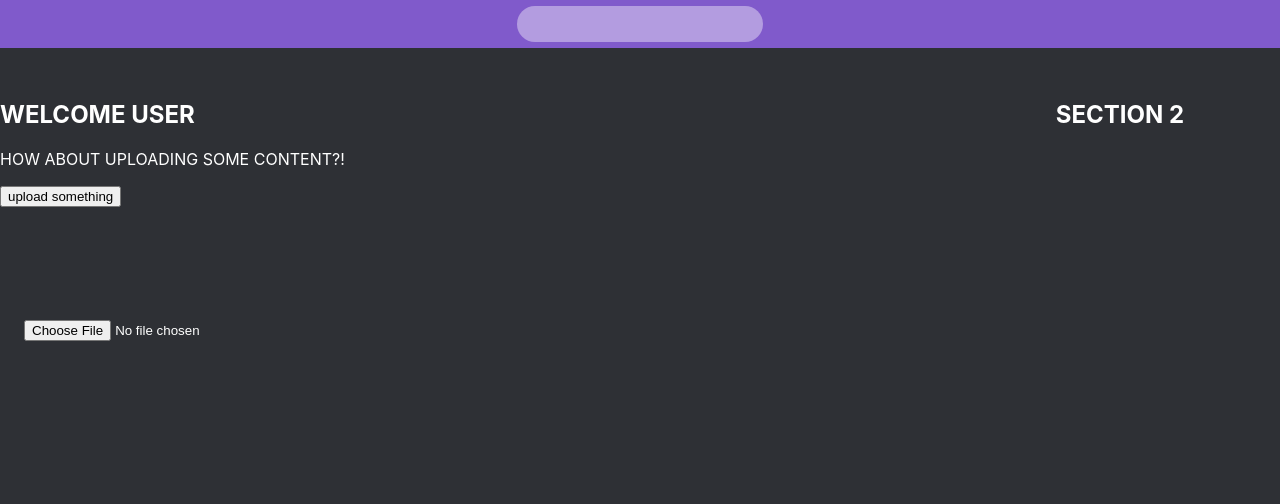
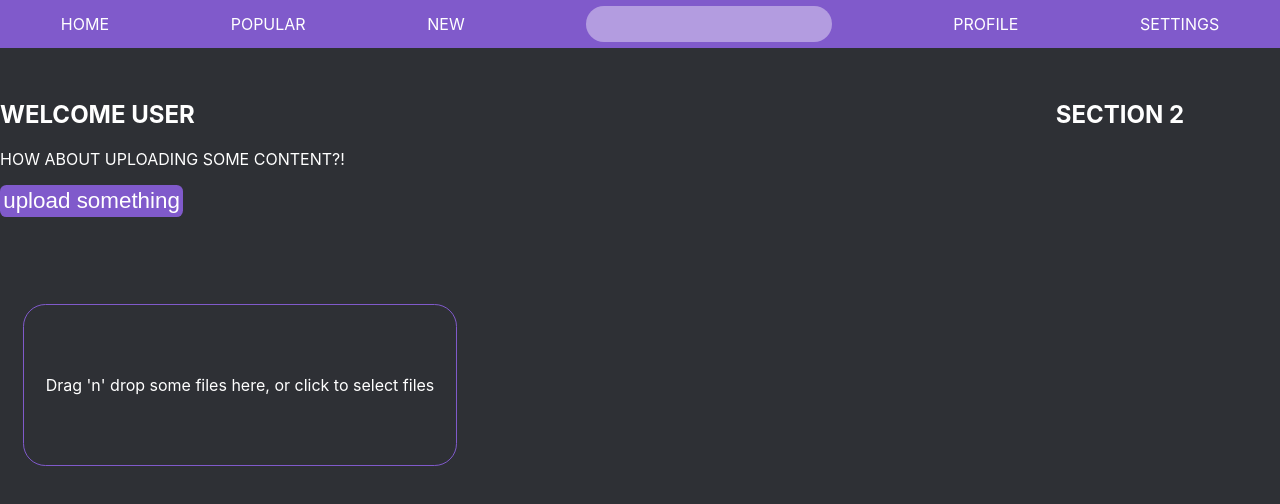
Before and after one commit to Nyannazz/reactImageBoard, a React (Create React App) app: page /profile in a window 1280 px wide. Both pictures are taken after a click on the button "upload something". Shown: the top 504 px of the page. Built offline with nearby package versions, Linux system fonts and the light colour scheme; no server answers.

Commit message:
upload fixed

```diff
--- a/package.json
+++ b/package.json
@@ -5,6 +5,7 @@
   "dependencies": {
     "react": "^16.8.6",
     "react-dom": "^16.8.6",
+    "react-dropzone": "^10.1.5",
     "react-scripts": "3.0.1"
   },
   "scripts": {
--- a/src/components/reactComponents/ImageBoard.js
+++ b/src/components/reactComponents/ImageBoard.js
@@ -77,7 +77,7 @@ export default class ImageBoard extends Component {
             <AppConsumer>
               {context=>
                 <PostView
-                  post={this.state.posts[this.state.postOpen-1]}
+                  postId={this.state.posts[this.state.postOpen-1].id}
                   provContext={context}
                   simpleMode={this.props.simpleMode}
                 />}
--- a/src/components/reactComponents/NavBar.js
+++ b/src/components/reactComponents/NavBar.js
@@ -1,5 +1,6 @@
 import React, { Component } from 'react'
 import Search from './Search.js'
+import {Link} from 'react-router-dom'
 
 export default class NavBar extends Component {
     constructor(props) {
@@ -13,7 +14,12 @@ export default class NavBar extends Component {
   render() {
     return (
       <nav className={'mainNavBar'}>
+        <Link className={'undecoratedLink'} to='/'>HOME</Link>
+        <div>POPULAR</div>
+        <div>NEW</div>
         <Search/>
+        <Link className={'undecoratedLink'} to='./profile'>PROFILE</Link>
+        <div>SETTINGS</div>
       </nav>
     )
   }
--- a/src/components/reactComponents/posts/PostView.js
+++ b/src/components/reactComponents/posts/PostView.js
@@ -2,35 +2,57 @@ import React, { Component } from 'react'
 import PostRating from './postView/PostRating.js'
 import PostComments from './postView/PostComments.js'
 import CommentForm from './postView/CommentForm.js'
+import axios from 'axios';
 
 
 import {BoardConsumer} from '../imageBoardContext.js'
 
 
 export default class PostView extends Component {
+
   constructor(props) {
     super(props)
     this.scrollRef=React.createRef();
     this.img_url='https://img.pr0gramm.com/2019/05/15/159cd1cb97de3843.png'
     this.state = {
+      post: {},
+      postId: this.props.postId
+    }
+  }
+  /* static getDerivedStateFromProps(props,state){
+    if(state.postId!==props.postId){
+      return {
+        postId: props.postId
+      }
+    }
+    return null
+  } */
+  componentDidUpdate=()=>{
+    if(this.props.postId!==this.state.postId){
+      this.getPost(this.props.postId)
     }
   }
   componentDidMount(){
+    this.getPost(this.props.postId);
     if(!this.props.simpleMode){
       this.props.provContext.setScroll(this.scrollRef.current.getBoundingClientRect().y)
     }
     console.log(this.props.simpleMode)
   }
+  getPost=(id)=>{
+    axios(`http://image-board.local/posts/${id}`).then(
+      res=>{this.setState({post:res.data[0],postId:this.props.postId})}
+      ).catch(error=>console.log(error))
+  }
+
 
   render() {
-    const {post}=this.props
-    console.log(post)
     return (
       <BoardConsumer>
         {context=>
           (<div ref={this.scrollRef} className={`postView`}>
 
-          <img src={post.resourceurl}>
+          <img alt='no img' src={this.state.post.resourceurl}>
 
           </img>
 
--- a/src/components/reactComponents/user/CreatePost.js
+++ b/src/components/reactComponents/user/CreatePost.js
@@ -11,12 +11,23 @@ export default class CreatePost extends Component {
       this.sendFiles=this.sendFiles.bind(this)
       this.state = {
          upload: "",
-         file: ""
+         file: "",
+         title: "",
+         body: "",
+         tags: ""
       }
     }
 
-  changeFile(event){
+/*   changeFile(event){
     const val=event.target.files[0];
+    let blob=new Blob([val])
+    let objectURL=URL.createObjectURL(blob);
+    this.setState({upload:objectURL,file:val})
+    console.dir(val)
+
+  } */
+  changeFile(file){
+    const val=file[0];
     let blob=new Blob([val])
     let objectURL=URL.createObjectURL(blob);
     this.setState({upload:objectURL,file:val})
@@ -28,10 +39,10 @@ export default class CreatePost extends Component {
 
     let formData=new FormData()
     formData.append('file',this.state.file)
-    formData.append('title','hello')
+    formData.append('title',this.state.title)
     formData.append('createdBy','1')
-    formData.append('body','some body')
-    formData.append('tags','sponge; bob; patrick')
+    formData.append('body',this.state.body)
+    formData.append('tags',this.state.tags)
     axios.post('http://image-board.local/posts',
             formData, {
                 headers: {
@@ -47,18 +58,23 @@ export default class CreatePost extends Component {
             window.alert('failure')
         });
   }
+  onChange=(event)=>{
+    const name=event.target.name;
+    const value=event.target.value;
+
+    this.setState({[name]:value})
+  }
 
   render() {
     return (
       <div className={'uploadComp'}>
       <form onSubmit={this.sendFiles} className='uploadForm'>
-        {/* <FileInputField onChange={this.changeFile}></FileInputField> */}
-        <input onChange={this.changeFile} name='uploadInput' id='uploadInput' type='file'></input>
+        <FileInputField onFileSelect={this.changeFile}/>
         {this.state.upload&&[
-        <input placeholder='give your upload a name' key={0} type='text'></input>,
-        <input placeholder='add some tags seperate by ";"' key={1} type='text'></input>,
-        <textarea placeholder='add a comment if you want' key={2} ></textarea>,
-        <input key={3} type='submit'></input>]}
+        <input name='title' value={this.state.title} onChange={this.onChange} placeholder='give your upload a name' key={0} type='text'></input>,
+        <input name='tags' value={this.state.tags} onChange={this.onChange} placeholder='add some tags seperate by ";"' key={1} type='text'></input>,
+        <textarea name='body' value={this.state.body} onChange={this.onChange} placeholder='add a comment if you want' key={2} ></textarea>,
+        <input className='submitButtonMain' key={3} type='submit'></input>]}
       </form>
       <div className={'imageContainer centerAll'}>
         <img src={this.state.upload}></img>
--- a/src/components/reactComponents/user/UserPage.js
+++ b/src/components/reactComponents/user/UserPage.js
@@ -20,7 +20,7 @@ export default class UserPage extends Component {
     return (
       <div id='userPage'>
         <WelcomeBanner>
-          <button onClick={this.openUpload}>upload something</button>
+          <button className={'submitButtonMain'} onClick={this.openUpload}>upload something</button>
         </WelcomeBanner>
         {this.state.openUpload&&<CreatePost/>}
         <section className={'postBoardProfile'}>
--- a/src/components/reactComponents/user/userPage/FileInputField.js
+++ b/src/components/reactComponents/user/userPage/FileInputField.js
@@ -1,14 +1,20 @@
-import React from 'react'
+import React, {useCallback} from 'react'
+import {useDropzone} from 'react-dropzone'
 
-export default function FileInputField() {
+export default function FileInputField({onFileSelect}) {
+  const onDrop = useCallback(acceptedFiles => {
+    onFileSelect(acceptedFiles)
+  }, [])
+  const {getRootProps, getInputProps, isDragActive} = useDropzone({onDrop})
+
   return (
-    <div>
-      <input onChange={this.props.changeFile} name='uploadInput' id='uploadInput' type='file'></input>
-{/*         <input onChange={this.changeFile} name='uploadInput' id='uploadInput' type='file'></input>
- */}
-        {/* <label id='uploadInputLabel' htmlFor='uploadInput'>
-          drag and drop
-        </label> */}
+    <div className={'dragAndDrop centerAll'} {...getRootProps()}>
+      <input {...getInputProps()} />
+      {
+        isDragActive ?
+          <p>Drop the files here ...</p> :
+          <p>Drag 'n' drop some files here, or click to select files</p>
+      }
     </div>
   )
 }
--- a/src/components/scss/customStyles.css
+++ b/src/components/scss/customStyles.css
@@ -11,10 +11,6 @@ $cyan: #6cb2eb; */
 html, body {
   height: 100%;
   margin: 0;
-}
-
-#example {
-  height: 100%;
 }
 
 .App {
@@ -62,6 +58,11 @@ html, body {
 
 .centerAll * {
   margin: 0 auto;
+}
+
+.undecoratedLink {
+  text-decoration: none;
+  color: white;
 }
 
 .pointer {
@@ -258,6 +259,12 @@ html, body {
 .mainNavBar {
   max-width: 80rem;
   width: 100%;
+  display: -webkit-box;
+  display: -ms-flexbox;
+  display: flex;
+  -webkit-box-align: center;
+      -ms-flex-align: center;
+          align-items: center;
 }
 
 .searchComp {
@@ -375,13 +382,24 @@ html, body {
 }
 
 .uploadComp .uploadForm input, .uploadComp .uploadForm textarea {
+  color: white;
   width: 90%;
   display: block;
   margin: 1rem auto 0 auto;
+  background-color: transparent;
+  border: 1px solid #805acb;
 }
 
 .uploadComp .uploadForm textarea {
   min-height: 12rem;
+}
+
+.uploadComp .uploadForm .dragAndDrop {
+  width: 90%;
+  margin: 0 auto;
+  height: 10rem;
+  border: 1px solid #805acb;
+  border-radius: 1.4rem;
 }
 
 .uploadComp .imageContainer {
@@ -468,5 +486,22 @@ html, body {
   bottom: 0.5rem;
   float: right;
   padding: 0.2rem 1rem;
+  font-size: 1.2rem;
+  border: 1px solid #805acb;
+  border-radius: 0.4rem;
+}
+
+.submitButtonMain {
+  background-color: #805acb !important;
+  border: none;
+  padding: 0.2rem;
+  color: white;
+  font-size: 1.4rem;
+  border-radius: 0.4rem;
+}
+
+.submitButtonMain:hover {
+  background-color: white !important;
+  color: black !important;
 }
 /*# sourceMappingURL=customStyles.css.map */
--- a/src/components/scss/customStyles.scss
+++ b/src/components/scss/customStyles.scss
@@ -4,9 +4,7 @@ html,body{
     height: 100%;
     margin: 0;
 }
-#example{
-    height: 100%;
-}
+
 .App{
     height: 100%;
     display: flex;
@@ -34,6 +32,10 @@ html,body{
     *{
         margin: 0 auto;
     }
+}
+.undecoratedLink{
+    text-decoration: none;
+    color: white;
 }
 .pointer{
     cursor: pointer;
@@ -192,6 +194,8 @@ html,body{
 .mainNavBar{
     max-width: $containerWidth;
     width: 100%;
+    display: flex;
+    align-items: center;
 }
 
 
@@ -275,19 +279,30 @@ html,body{
     display: grid;
     padding-bottom: 3rem;
     grid-template-columns: repeat(8,1fr);
-
     .uploadForm{
         width: 100%;
         /* background-color: $secondary-light; */
         grid-column: 1/4;
         min-height: 14rem;
+
         input, textarea{
+            color: white;
             width: 90%;
             display: block;
             margin: 1rem auto 0 auto;
+            background-color: transparent;
+            border: 1px solid $primary-dark;
         }
         textarea{
             min-height: 12rem;
+        }
+
+        .dragAndDrop{
+            width: 90%;
+            margin: 0 auto;
+            height: 10rem;
+            border: 1px solid $primary-dark;
+            border-radius: 1.4rem;
         }
     }
     .imageContainer{
@@ -356,5 +371,21 @@ html,body{
         bottom: 0.5rem;
         float: right;
         padding: 0.2rem 1rem;
+        font-size: 1.2rem;
+        border: 1px solid $primary-dark;
+        border-radius: 0.4rem;
     }
 }
+
+.submitButtonMain{
+    background-color: $primary-dark !important;
+    border: none;
+    padding: 0.2rem;
+    color: white;
+    font-size: 1.4rem;
+    border-radius: 0.4rem;
+    &:hover{
+        background-color: white !important;
+        color: black !important;
+    }
+}
```
Also changed, not shown: 2 other files (tests, documents, lock files or other folders).
